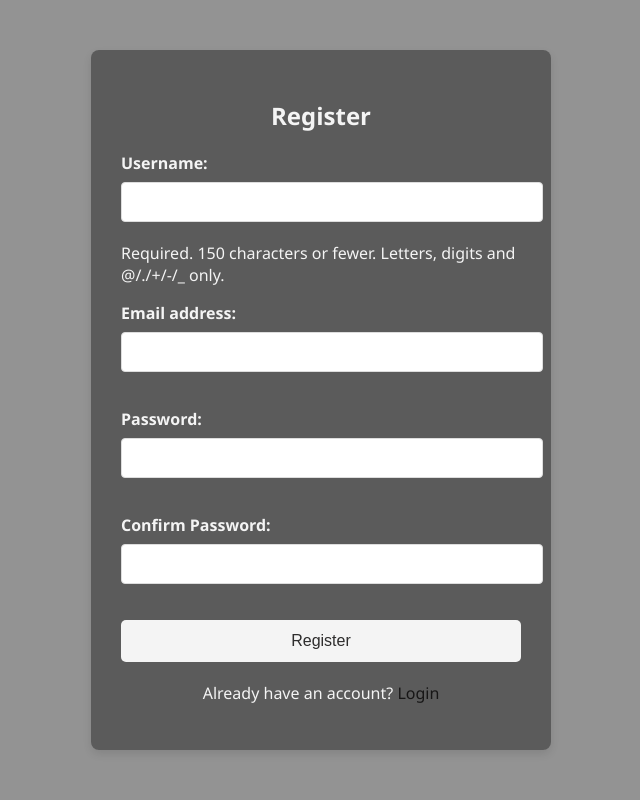
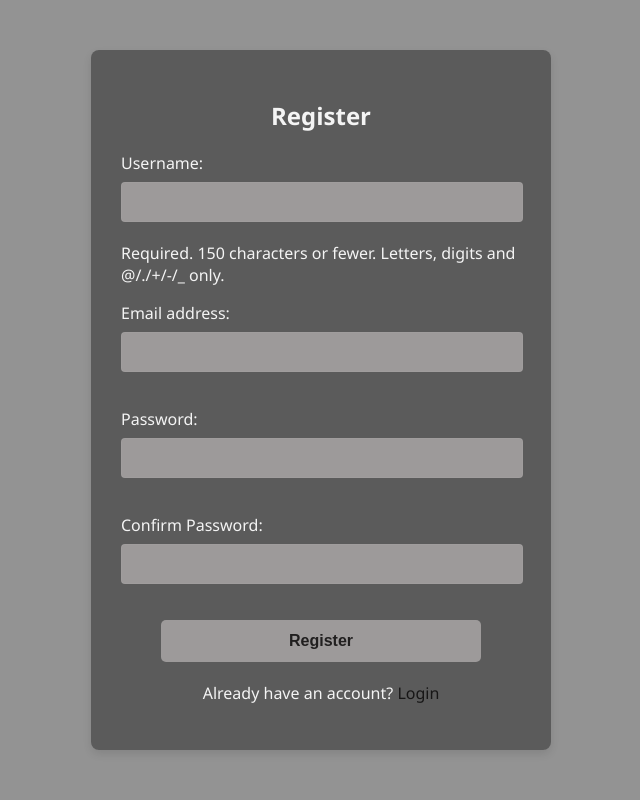
Before and after one commit to Qasimali20/Edtech, a Django app: page /register/ in a window 1280 px wide. Shown: the whole page, without its empty margins (319-959 px from the left). Run offline with Django 5.2, Linux system fonts and the light colour scheme.

Commit message:
update register

```diff
--- a/login/templates/login/register.html
+++ b/login/templates/login/register.html
@@ -36,30 +36,36 @@
         label {
             display: block;
             margin-bottom: 8px;
-            font-weight: bold;
+            font-weight:normal;
             color: #f4f4f4;
         }
         input[type="text"], input[type="password"], input[type="email"] {
-            width: 100%;
+            width: 95%;
             padding: 10px;
             margin-bottom: 20px;
-            border: 1px solid #ddd;
+            border: 1px solid #a19e9ef1;
+            background-color: #a19e9ef1;
             border-radius: 4px;
             font-size: 16px;
         }
         button {
-            background-color: #f4f4f4;
+            background-color: #a19e9ef1;
             color: #0c0a0ada;
             border: none;
-            padding: 12px 20px;
+            padding-left: 20px;
+            padding-right: 20px;
+            padding-top: 12px;
+            padding-bottom: 12px;
             border-radius: 5px;
             cursor: pointer;
             font-size: 16px;
             transition: background-color 0.3s ease;
-            width: 100%;
+            width: 80%;
+            font-weight:550;
+            margin-left: 40px;
         }
         button:hover {
-            background-color: #55555559;
+            background-color: #555555bb;
         }
         .login-link {
             margin-top: 20px;
@@ -86,7 +92,7 @@
         }
         .message.error {
             background-color: #f8d7da;
-            color: #721c24;
+            color: #155724;
         }
     </style>
 </head>
```
